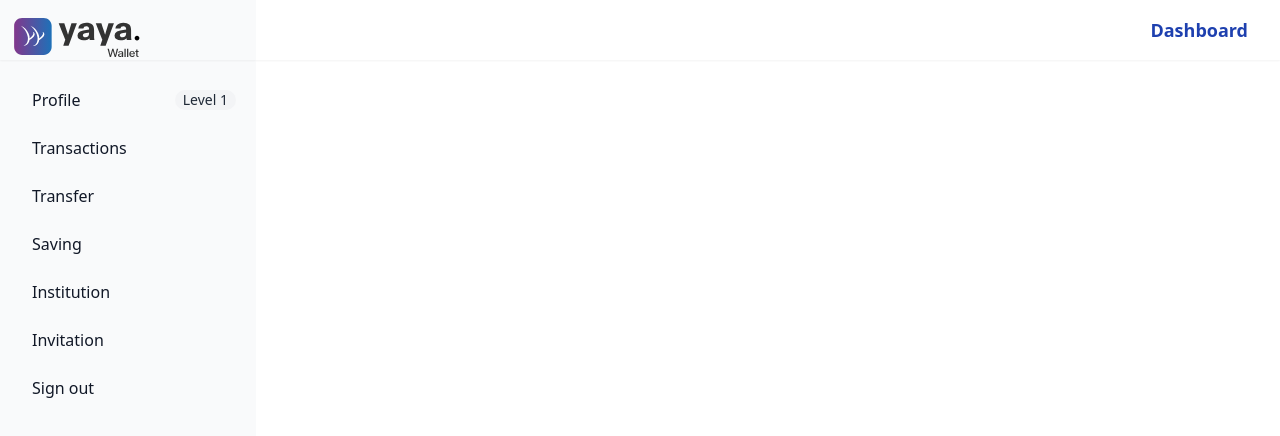
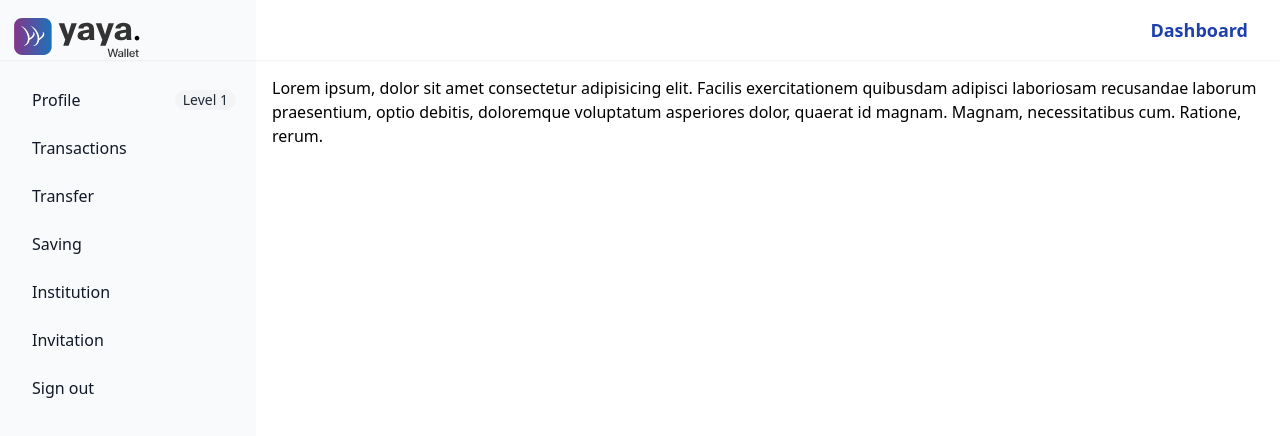
Before and after one commit to yayawallet/yayawallet-node-sdk, a React (Vite) app in the folder example-dashboard/: page / in a window 1280 px wide. Shown: the top 436 px of the page. Built offline with nearby package versions, Linux system fonts and the light colour scheme.

Commit message:
Fix layouting

```diff
--- a/example-dashboard/src/components/Dashboard.tsx
+++ b/example-dashboard/src/components/Dashboard.tsx
@@ -1,11 +1,16 @@
 import Header from './common/Header'
 import Sidebar from './common/Sidebar'
+import Main from './Main'
 
 const Dashboard = () => {
   return (
     <>
       <Header />
       <Sidebar />
+
+      <div className="sm:ml-64">
+        <Main />
+      </div>
     </>
   )
 }
--- a/example-dashboard/src/components/Main.tsx
+++ b/example-dashboard/src/components/Main.tsx
@@ -0,0 +1,12 @@
+const Main = () => {
+  return (
+    <div className="p-4">
+      Lorem ipsum, dolor sit amet consectetur adipisicing elit. Facilis
+      exercitationem quibusdam adipisci laboriosam recusandae laborum
+      praesentium, optio debitis, doloremque voluptatum asperiores dolor,
+      quaerat id magnam. Magnam, necessitatibus cum. Ratione, rerum.
+    </div>
+  )
+}
+
+export default Main
--- a/example-dashboard/src/components/common/Sidebar.tsx
+++ b/example-dashboard/src/components/common/Sidebar.tsx
@@ -27,7 +27,7 @@ const Sidebar = () => {
         className="fixed top-0 left-0 z-40 w-64 h-screen transition-transform -translate-x-full sm:translate-x-0"
         aria-label="Sidebar"
       >
-        <div className="h-full  py-3 overflow-y-auto bg-gray-50">
+        <div className="h-full  py-3 overflow-y-auto bg-gray-50 ">
           <a href="/" className="flex items-center ps-2.5 mb-5 shadow-sm">
             <img src={yayawalletLogo} className="h-12" alt="YaYaWallet Logo" />
           </a>
```
